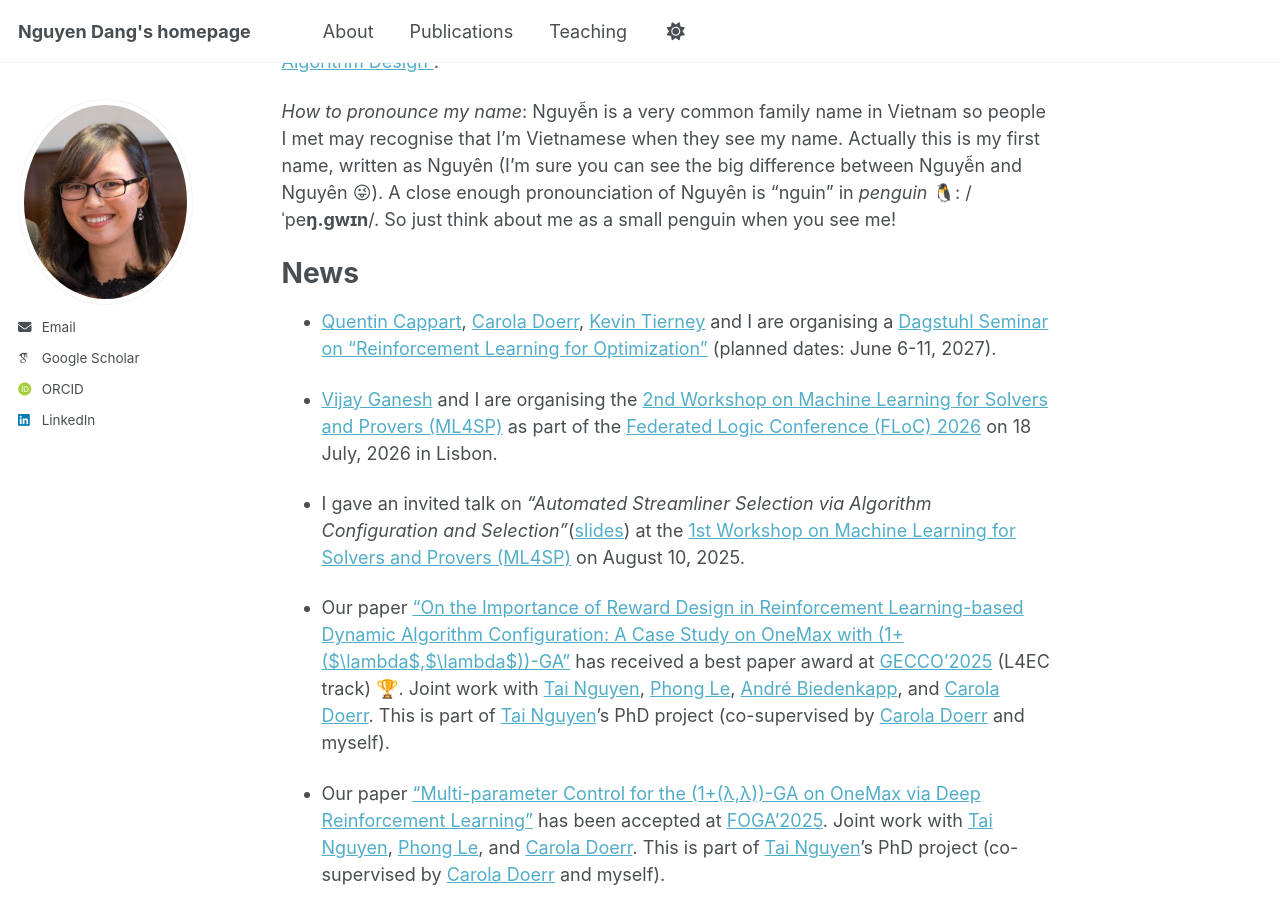
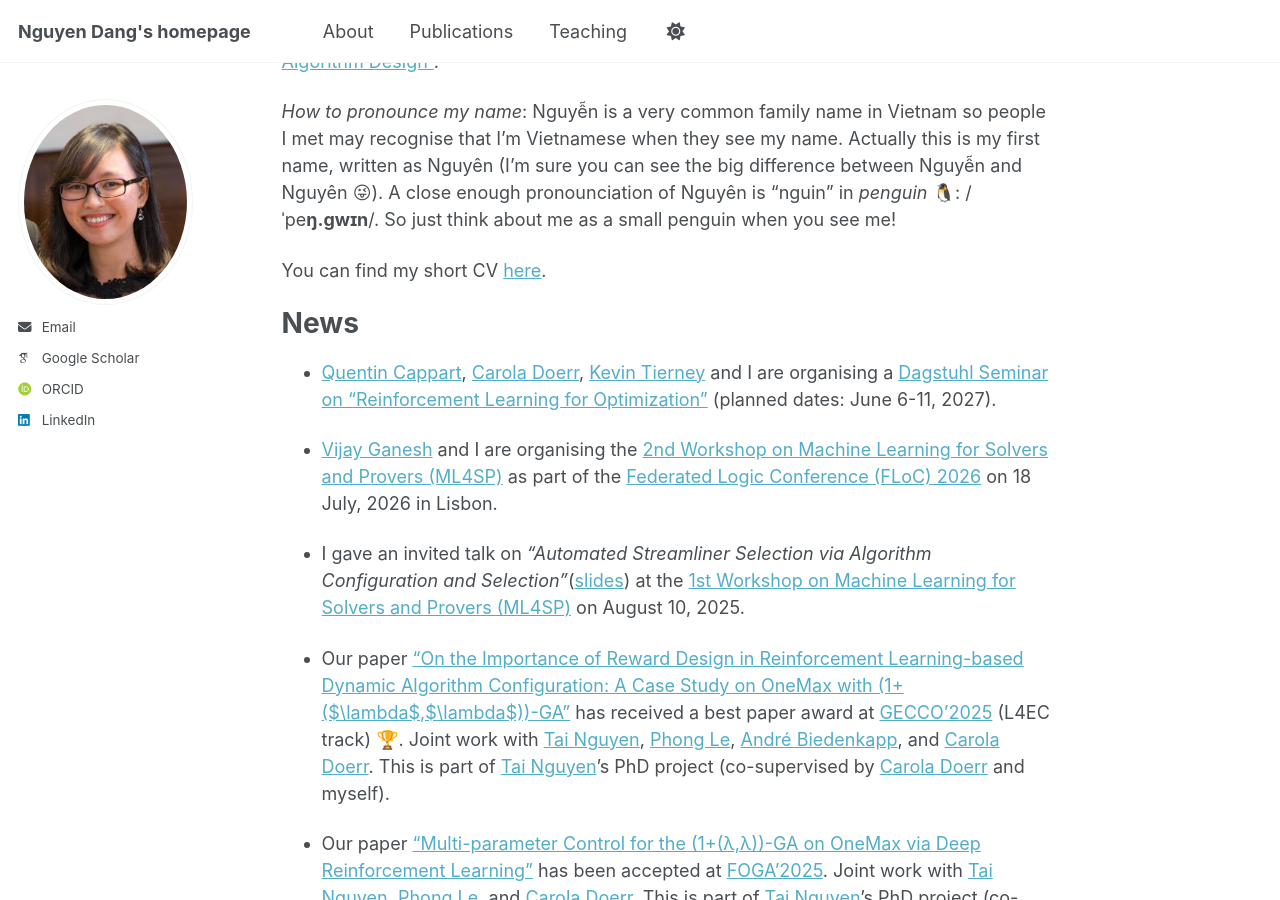
Before and after one commit to ndangtt/ndangtt.github.io, a Jekyll site: the page built from _pages/about.md, in a window 1280 px wide and 900 px high, scrolled down 619 px. Built offline with Jekyll 4.4.1, drawn with Linux system fonts in a browser that asks for light colours; emoji names are drawn with the system emoji font; some web fonts are replaced; a script that is not in the unit is left out.

Commit message:
add short CV

```diff
--- a/_pages/about.md
+++ b/_pages/about.md
@@ -18,6 +18,8 @@ Another focus of my research is Deep Reinforcement Learning for Dynamic Algorith
 I got my PhD degree from [KU Leuven](https://www.kuleuven.be/english/kuleuven) under the supervision of [Prof. Patrick De Causmaecker](https://scholar.google.co.uk/citations?user=IHAmK_gAAAAJ&hl=en) and [Prof. Thomas Stützle](https://scholar.google.com/citations?user=OrODXkAAAAAJ&hl=en). The topic of my PhD was ["Data Analytics for Algorithm Design"](https://www.kuleuven.be/doctoraatsverdediging/fiches/3E14/3E140226.htm).
 
  *How to pronounce my name*: Nguyễn is a very common family name in Vietnam so people I met may recognise that I'm Vietnamese when they see my name. Actually this is my first name, written as Nguyên (I'm sure you can see the big difference between Nguyễn and Nguyên :stuck_out_tongue_winking_eye:). A close enough pronounciation of Nguyên is "nguin" in *penguin* :penguin:: /ˈpe**ŋ.ɡwɪn**/. So just think about me as a small penguin when you see me!
+
+You can find my short CV [here](/files/CV.pdf).
 
 
 News
```
Also changed, not shown: 1 other file.
